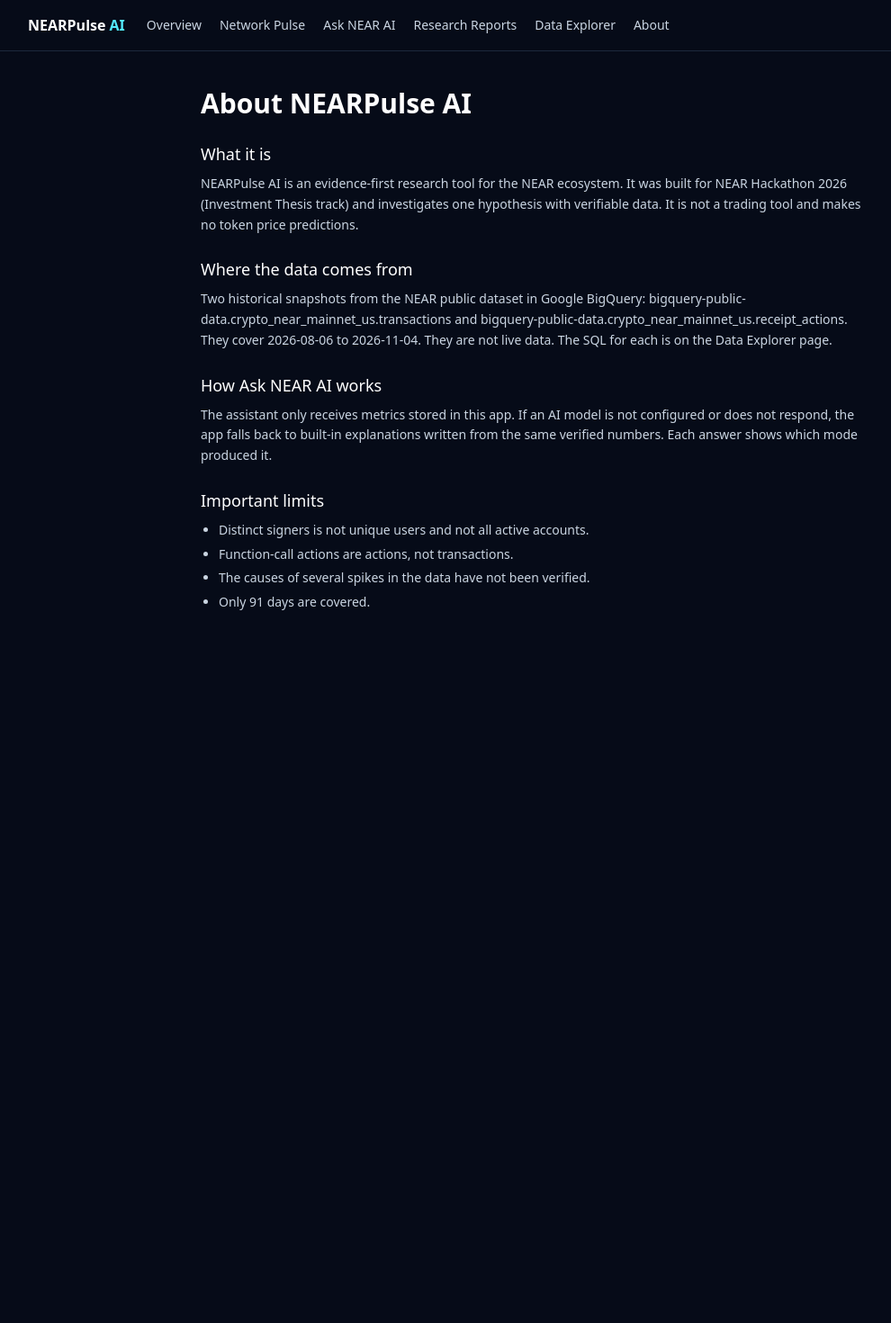
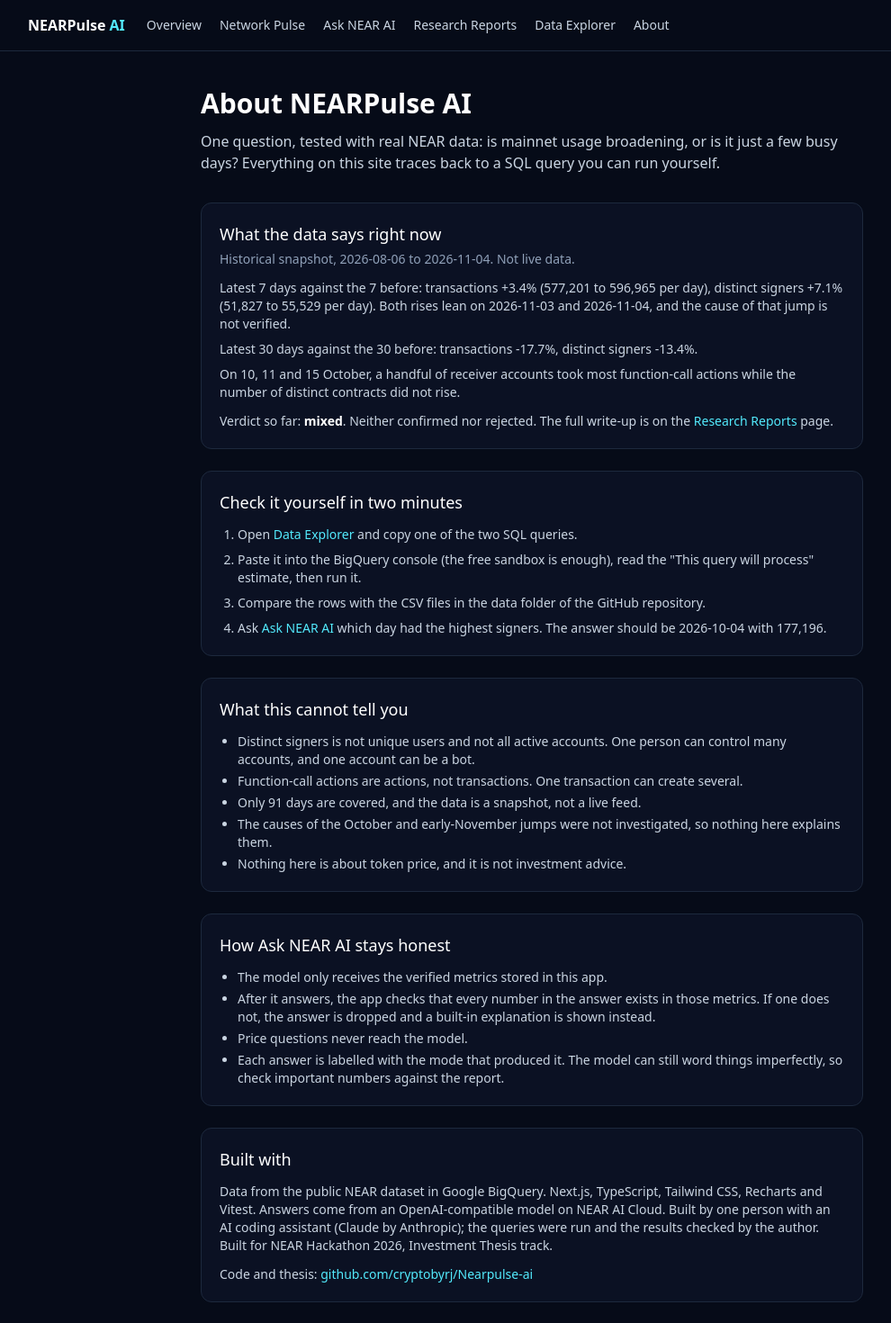
Before and after one commit to cryptobyrj/Nearpulse-ai, a Next.js app: page /about in a window 1280 px wide. Shown: the top 1470 px of the page at 90% size, without its empty margins (49-1039 px from the left). Before the commit the page ends 800 px from the top, so only its background shows below. Built offline with nearby package versions, Linux system fonts and the light colour scheme.

Commit message:
Rewrite About page: verdict, verify steps, limits

```diff
--- a/src/app/about/page.tsx
+++ b/src/app/about/page.tsx
@@ -1,48 +1,115 @@
-import { meta } from "@/lib/data";
-import fcMeta from "../../../data/function_calls_meta.json";
+import Link from "next/link";
+import { dailyRows, meta } from "@/lib/data";
+import { compareWindows } from "@/lib/metrics";
+
+const fmt = (n: number) => Math.round(n).toLocaleString("en-US");
+const pct = (n: number | null) =>
+  n === null ? "n/a" : `${n >= 0 ? "+" : ""}${n.toFixed(1)}%`;
 
 export default function AboutPage() {
+  const tx7 = compareWindows(dailyRows, "transactionCount", 7)!;
+  const sg7 = compareWindows(dailyRows, "distinctSigners", 7)!;
+  const tx30 = compareWindows(dailyRows, "transactionCount", 30)!;
+  const sg30 = compareWindows(dailyRows, "distinctSigners", 30)!;
+
   return (
     <main className="mx-auto max-w-3xl px-4 py-10">
       <h1 className="text-3xl font-semibold text-white">About NEARPulse AI</h1>
-      <div className="mt-6 space-y-6 text-sm leading-relaxed text-slate-300">
-        <section>
-          <h2 className="text-lg font-medium text-white">What it is</h2>
-          <p className="mt-2">
-            NEARPulse AI is an evidence-first research tool for the NEAR
-            ecosystem. It was built for NEAR Hackathon 2026 (Investment Thesis
-            track) and investigates one hypothesis with verifiable data. It is
-            not a trading tool and makes no token price predictions.
-          </p>
-        </section>
-        <section>
-          <h2 className="text-lg font-medium text-white">Where the data comes from</h2>
-          <p className="mt-2">
-            Two historical snapshots from the NEAR public dataset in Google
-            BigQuery: {meta.source} and {fcMeta.source}. They cover{" "}
-            {meta.date_range_start} to {meta.date_range_end}. They are not live
-            data. The SQL for each is on the Data Explorer page.
-          </p>
-        </section>
-        <section>
-          <h2 className="text-lg font-medium text-white">How Ask NEAR AI works</h2>
-          <p className="mt-2">
-            The assistant only receives metrics stored in this app. If an AI
-            model is not configured or does not respond, the app falls back to
-            built-in explanations written from the same verified numbers. Each
-            answer shows which mode produced it.
-          </p>
-        </section>
-        <section>
-          <h2 className="text-lg font-medium text-white">Important limits</h2>
-          <ul className="mt-2 list-disc space-y-1 pl-5">
-            <li>Distinct signers is not unique users and not all active accounts.</li>
-            <li>Function-call actions are actions, not transactions.</li>
-            <li>The causes of several spikes in the data have not been verified.</li>
-            <li>Only 91 days are covered.</li>
-          </ul>
-        </section>
-      </div>
+      <p className="mt-3 text-slate-300">
+        One question, tested with real NEAR data: is mainnet usage broadening,
+        or is it just a few busy days? Everything on this site traces back to
+        a SQL query you can run yourself.
+      </p>
+
+      <section className="mt-8 rounded-xl border border-slate-800 bg-slate-900/60 p-5">
+        <h2 className="text-lg font-medium text-white">What the data says right now</h2>
+        <p className="mt-1 text-sm text-slate-400">
+          Historical snapshot, {meta.date_range_start} to {meta.date_range_end}. Not live data.
+        </p>
+        <ul className="mt-3 space-y-2 text-sm text-slate-300">
+          <li>
+            Latest 7 days against the 7 before: transactions {pct(tx7.changePct)} (
+            {fmt(tx7.previousAvg)} to {fmt(tx7.currentAvg)} per day), distinct signers{" "}
+            {pct(sg7.changePct)} ({fmt(sg7.previousAvg)} to {fmt(sg7.currentAvg)} per day).
+            Both rises lean on 2026-11-03 and 2026-11-04, and the cause of that jump is not verified.
+          </li>
+          <li>
+            Latest 30 days against the 30 before: transactions {pct(tx30.changePct)}, distinct
+            signers {pct(sg30.changePct)}.
+          </li>
+          <li>
+            On 10, 11 and 15 October, a handful of receiver accounts took most function-call
+            actions while the number of distinct contracts did not rise.
+          </li>
+        </ul>
+        <p className="mt-3 text-sm text-slate-300">
+          Verdict so far: <strong className="text-white">mixed</strong>. Neither confirmed nor
+          rejected. The full write-up is on the{" "}
+          <Link href="/reports" className="text-cyan-300 hover:underline">Research Reports</Link>{" "}
+          page.
+        </p>
+      </section>
+
+      <section className="mt-6 rounded-xl border border-slate-800 bg-slate-900/60 p-5">
+        <h2 className="text-lg font-medium text-white">Check it yourself in two minutes</h2>
+        <ol className="mt-3 list-decimal space-y-2 pl-5 text-sm text-slate-300">
+          <li>
+            Open{" "}
+            <Link href="/explorer" className="text-cyan-300 hover:underline">Data Explorer</Link>{" "}
+            and copy one of the two SQL queries.
+          </li>
+          <li>
+            Paste it into the BigQuery console (the free sandbox is enough), read the
+            &quot;This query will process&quot; estimate, then run it.
+          </li>
+          <li>Compare the rows with the CSV files in the data folder of the GitHub repository.</li>
+          <li>
+            Ask{" "}
+            <Link href="/ask" className="text-cyan-300 hover:underline">Ask NEAR AI</Link>{" "}
+            which day had the highest signers. The answer should be 2026-10-04 with 177,196.
+          </li>
+        </ol>
+      </section>
+
+      <section className="mt-6 rounded-xl border border-slate-800 bg-slate-900/60 p-5">
+        <h2 className="text-lg font-medium text-white">What this cannot tell you</h2>
+        <ul className="mt-3 list-disc space-y-1 pl-5 text-sm text-slate-300">
+          <li>Distinct signers is not unique users and not all active accounts. One person can control many accounts, and one account can be a bot.</li>
+          <li>Function-call actions are actions, not transactions. One transaction can create several.</li>
+          <li>Only 91 days are covered, and the data is a snapshot, not a live feed.</li>
+          <li>The causes of the October and early-November jumps were not investigated, so nothing here explains them.</li>
+          <li>Nothing here is about token price, and it is not investment advice.</li>
+        </ul>
+      </section>
+
+      <section className="mt-6 rounded-xl border border-slate-800 bg-slate-900/60 p-5">
+        <h2 className="text-lg font-medium text-white">How Ask NEAR AI stays honest</h2>
+        <ul className="mt-3 list-disc space-y-1 pl-5 text-sm text-slate-300">
+          <li>The model only receives the verified metrics stored in this app.</li>
+          <li>After it answers, the app checks that every number in the answer exists in those metrics. If one does not, the answer is dropped and a built-in explanation is shown instead.</li>
+          <li>Price questions never reach the model.</li>
+          <li>Each answer is labelled with the mode that produced it. The model can still word things imperfectly, so check important numbers against the report.</li>
+        </ul>
+      </section>
+
+      <section className="mt-6 rounded-xl border border-slate-800 bg-slate-900/60 p-5">
+        <h2 className="text-lg font-medium text-white">Built with</h2>
+        <p className="mt-3 text-sm text-slate-300">
+          Data from the public NEAR dataset in Google BigQuery. Next.js, TypeScript, Tailwind CSS,
+          Recharts and Vitest. Answers come from an OpenAI-compatible model on NEAR AI Cloud. Built
+          by one person with an AI coding assistant (Claude by Anthropic); the queries were run and
+          the results checked by the author. Built for NEAR Hackathon 2026, Investment Thesis track.
+        </p>
+        <p className="mt-3 text-sm text-slate-300">
+          Code and thesis:{" "}
+          <a
+            href="https://github.com/cryptobyrj/Nearpulse-ai"
+            className="text-cyan-300 hover:underline"
+          >
+            github.com/cryptobyrj/Nearpulse-ai
+          </a>
+        </p>
+      </section>
     </main>
   );
 }
```
